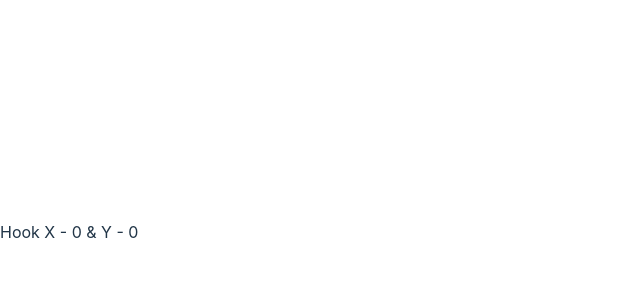
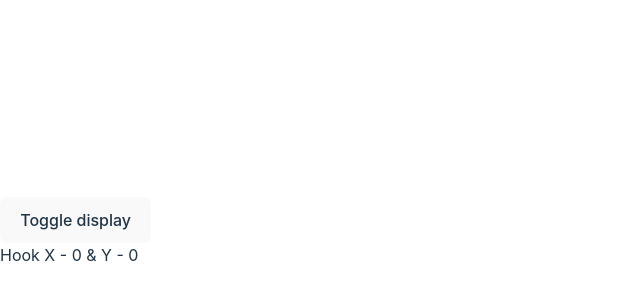
Before and after one commit to dharylovey/React-hooks-practice, a React (Vite) app: page / in a window 1280 px wide. Shown: the part 168-468 px from the top of the page, without its empty margins (0-640 px from the left). Built offline with nearby package versions, Linux system fonts and the light colour scheme.

Commit message:
useEffect clean up function

```diff
--- a/src/App.jsx
+++ b/src/App.jsx
@@ -1,9 +1,9 @@
 // import HooksArray from "./HooksArray"
 // import HooksObject from "./HooksObject"
+// import UseEffectMouseHook from "./UseEffectMouseHook"
+// import UseEffectHooks from "./UseEffectHooks"
 
-import UseEffectMouseHook from "./UseEffectMouseHook"
-
-// import UseEffectHooks from "./UseEffectHooks"
+import UseEffectCleanupFunction from "./UseEffectCleanupFunction"
 
 
 const App = () => {
@@ -12,7 +12,8 @@ const App = () => {
       {/* <HooksObject /> */}
       {/* <HooksArray /> */}
       {/* <UseEffectHooks /> */}
-      <UseEffectMouseHook />
+      {/* <UseEffectMouseHook /> */}
+      <UseEffectCleanupFunction />
     </div>
   )
 }
--- /dev/null
+++ b/src/UseEffectCleanupFunction.jsx
@@ -0,0 +1,16 @@
+import { useState } from "react"
+import UseEffectMouseHook from './UseEffectMouseHook'
+
+
+const UseEffectCleanupFunction = () => {
+    const [display, setDisplay] = useState(true)
+
+  return (
+    <div>
+      <button onClick={() => setDisplay(!display)}>Toggle display</button>
+      {display && <UseEffectMouseHook />}
+    </div>
+  )
+}
+
+export default UseEffectCleanupFunction
--- a/src/UseEffectMouseHook.jsx
+++ b/src/UseEffectMouseHook.jsx
@@ -18,6 +18,11 @@ const UseEffectMouseHook = () => {
     useEffect(()=> {
         console.log('render!')
         window.addEventListener('mousemove', mouseLog)
+
+        return () => {
+          console.log('Unmount code')
+          window.removeEventListener('mousemove', mouseLog)
+        }
     // eslint-disable-next-line react-hooks/exhaustive-deps
     }, [])
 
```
